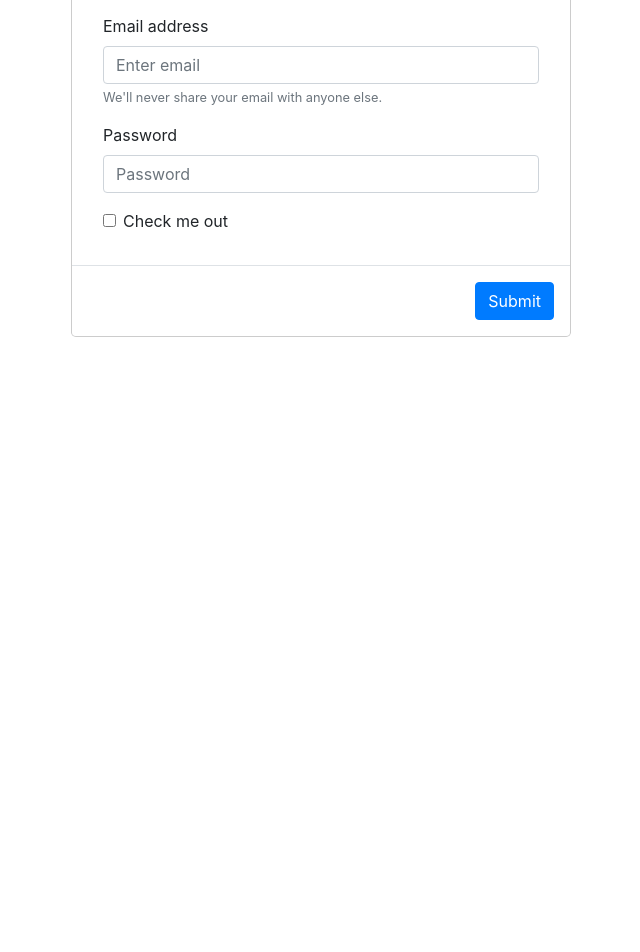
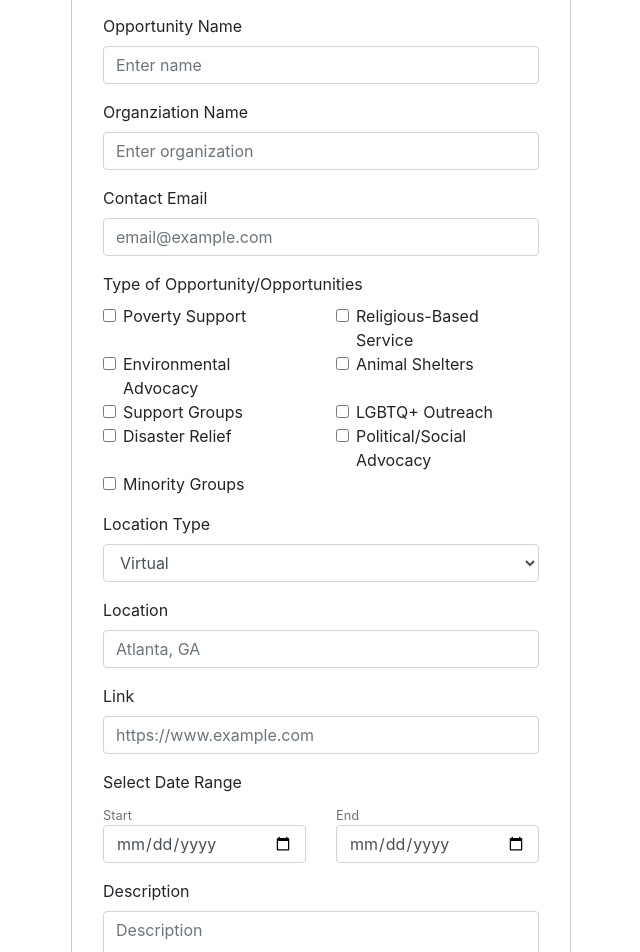
Before and after one commit to vikranthkeerthipati/LANOSDB, a React (Create React App) app in the folder client/: page / in a window 1280 px wide. Shown: the part 100-1052 px from the top of the page, without its empty margins (319-959 px from the left). Before the commit the page ends 800 px from the top, so only its background shows below. Built offline with nearby package versions, Linux system fonts and the light colour scheme; no server answers.

Commit message:
created appropriate ui

```diff
--- a/client/package.json
+++ b/client/package.json
@@ -4,6 +4,8 @@
   "private": true,
   "proxy": "http://localhost:9000",
   "dependencies": {
+    "@rjsf/bootstrap-4": "^2.4.0",
+    "@rjsf/core": "^2.4.0",
     "@testing-library/jest-dom": "^5.11.5",
     "@testing-library/react": "^11.1.0",
     "@testing-library/user-event": "^12.1.10",
--- a/client/src/App.js
+++ b/client/src/App.js
@@ -1,19 +1,35 @@
 import './App.css';
-import { Form, Modal, Container, Button } from 'react-bootstrap'
+import { Row, Col, Form, Modal, Container, Button, FormControl } from 'react-bootstrap'
 import React from 'react';
 import axios from "axios";
+
 
 class App extends React.Component {
   constructor(props){
     super(props);
     this.state={apiResponse:""};
+    this.handleSubmit = this.handleSubmit.bind(this);
   }
 
-  componentDidMount = () => {
-    axios.get("/users").then(response=>{
-      console.log(response);
-    });
+  handleSubmit(event){
+    event.preventDefault();
+    let formElements = event.target.elements;
+    let oppName = formElements.formOpportunityName.value;
+    let orgName = formElements.formOrgName.value;
+    let contactEmail = formElements.formOrgEmail.value;
+    console.log(formElements)
+    // let checkboxes = formElements.formOppType;
+
+
+
+
   }
+
+  // componentDidMount = () => {
+  //   axios.get("/users").then(response=>{
+  //     console.log(response);
+  //   });
+  // }
 
   render() {
     return (
@@ -23,24 +39,110 @@ class App extends React.Component {
           <Modal.Header>
             <Modal.Title>Organization Database Form</Modal.Title>
           </Modal.Header>
-          <Form>
+          <Form onSubmit={this.handleSubmit}>
             <Modal.Body>
               <Container style={{ textAlign: "left" }}>
-                <Form.Group controlId="formBasicEmail">
-                  <Form.Label>Email address</Form.Label>
-                  <Form.Control type="email" placeholder="Enter email" />
-                  <Form.Text className="text-muted">
-                    We'll never share your email with anyone else.
-                  </Form.Text>
+                <Form.Group controlId="formOpportunityName">
+                  <Form.Label>Opportunity Name</Form.Label>
+                  <Form.Control required type="text" placeholder="Enter name" />
                 </Form.Group>
-                <Form.Group controlId="formBasicPassword">
-                  <Form.Label>Password</Form.Label>
-                  <Form.Control type="password" placeholder="Password" />
+                <Form.Group controlId="formOrgName">
+                  <Form.Label>Organziation Name</Form.Label>
+                  <Form.Control required type="text" placeholder="Enter organization" />
                 </Form.Group>
-                <Form.Group controlId="formBasicCheckbox">
-                  <Form.Check type="checkbox" label="Check me out" />
+                <Form.Group controlId="formOrgEmail">
+                  <Form.Label>Contact Email</Form.Label>
+                  <Form.Control required type="email" placeholder="email@example.com"></Form.Control>
                 </Form.Group>
+                <Form.Group controlId="formOppType">
+                  <Form.Label>Type of Opportunity/Opportunities</Form.Label>
+                  <Row>
+                  <Col>
+                  <Form.Check type="checkbox" label="Poverty Support" id = "pos"/>
+                  </Col>
+                  <Col>
+                  <Form.Check type="checkbox" label="Religious-Based Service" id="rbs"/>
+                  </Col>
+                  </Row>
+                  <Row>
+                    <Col>
+                    <Form.Check type="checkbox" label="Environmental Advocacy" id="ea"/>
+                    </Col>
+                    <Col>
+                    <Form.Check type="checkbox" label="Animal Shelters" id="as"/>
+                    </Col>
+                  </Row>
+                  <Row>
+                    <Col>
+                  <Form.Check type="checkbox" label="Support Groups" id="sg"/>
+                  </Col>
+                  <Col>
+                  <Form.Check type="checkbox" label="LGBTQ+ Outreach" id="lo"/>
+                  </Col>
+                  </Row>
+                  <Row>
+                    <Col>
+                  <Form.Check type="checkbox" label="Disaster Relief" id="rf"/>
+                  </Col>
+                  <Col>
+                  <Form.Check type="checkbox" label="Political/Social Advocacy" id="psa"/>
+                  </Col>
+                  </Row>
+                  <Row>
+                    <Col>
+                  <Form.Check type="checkbox" label="Minority Groups" id="mg"/>
+                    </Col>
+                  </Row>
+                </Form.Group>
+                <Form.Group controlId="formLocType">
+                  <Form.Label>Location Type</Form.Label>
+                  <Form.Control required as="select">
+                    <option>Virtual</option>
+                    <option>In-Person</option>
+                    <option>Both</option>
+                  </Form.Control>
+                </Form.Group>
+                <Form.Group controlId="formLocation">
+                  <Form.Label>Location</Form.Label>
+                  <Form.Control type="text" placeholder="Atlanta, GA"></Form.Control>
+                </Form.Group>
+                <Form.Group controlId="formLink">
+                  <Form.Label>Link</Form.Label>
+                  <Form.Control type="link" placeholder="https://www.example.com"></Form.Control>
+                </Form.Group>
+                <Form.Group controlId="formDate">
+                  <Form.Label>Select Date Range</Form.Label>
+                  <Row>
+                    <Col>
+                      <Form.Text muted>Start</Form.Text>
+                      <Form.Control type="date" placeholder="MM/DD/YYYY"></Form.Control>
+                    </Col>
+                    <Col>
+                    <Form.Text muted>End</Form.Text>
+                      <Form.Control type="date" placeholder="MM/DD/YYYY"></Form.Control>
+                    </Col>
+                  </Row>
+                </Form.Group>
+                <Form.Group controlId="formDesc">
+                  <Form.Label>Description</Form.Label>
+                  <Form.Control as="textarea" placeholder="Description"></Form.Control>
+                </Form.Group>
+                <Form.Group controlId="formMinAge">
+                  <Form.Label>Minimum Age</Form.Label>
+                  <Form.Control required as="select">
+                    <option>13</option>
+                    <option>14</option>
+                    <option>16</option>
+                    <option>17</option>
+                    <option>18</option>
+                  </Form.Control>
+                </Form.Group>
+
+
+
+
               </Container>
+
             </Modal.Body>
             <Modal.Footer>
               <Button variant="primary" type="submit">Submit</Button>
--- a/client/src/index.js
+++ b/client/src/index.js
@@ -7,6 +7,12 @@ import 'bootstrap/dist/css/bootstrap.min.css';
 
 ReactDOM.render(
   <React.StrictMode>
+    <link
+  rel="stylesheet"
+  href="https://maxcdn.bootstrapcdn.com/bootstrap/4.5.0/css/bootstrap.min.css"
+  integrity="sha384-9aIt2nRpC12Uk9gS9baDl411NQApFmC26EwAOH8WgZl5MYYxFfc+NcPb1dKGj7Sk"
+  crossorigin="anonymous"
+/>
     <App />
   </React.StrictMode>,
   document.getElementById('root')
```
Also changed, not shown: 1 other file (tests, documents, lock files or other folders).
